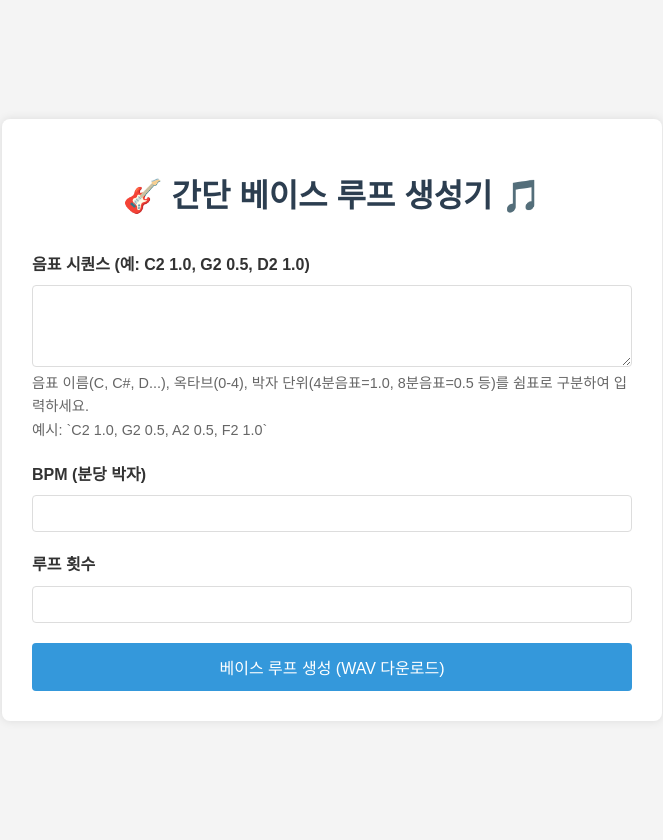
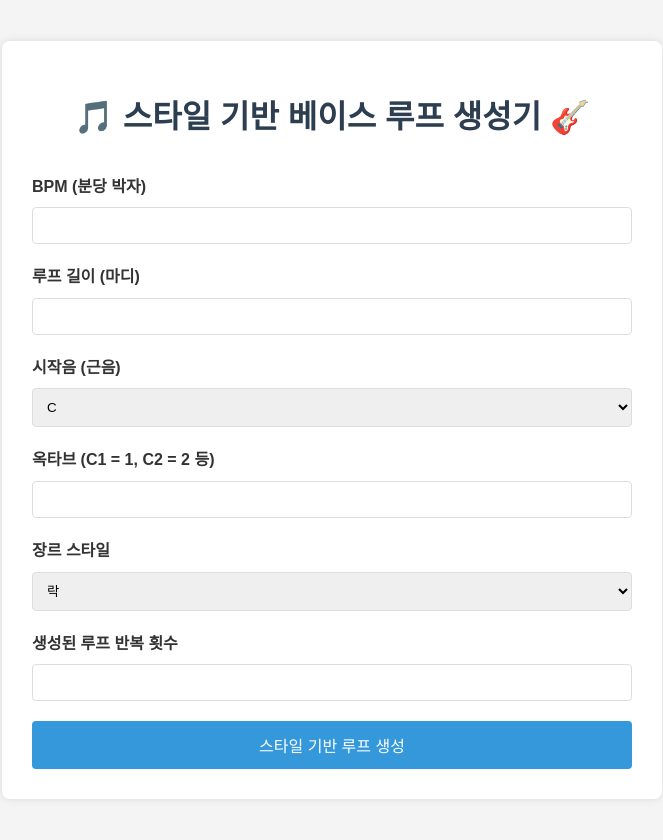
Before and after one commit to alibowbow/baseloop, a Flask app: template templates/index.html in a window 1280 px wide. Shown: the whole page, without its empty margins (308-971 px from the left). Run offline with Flask 3, Linux system fonts and the light colour scheme; the template is opened without the code that fills it, so the values that code supplies are empty.

Commit message:
Update index.html

```diff
--- a/templates/index.html
+++ b/templates/index.html
@@ -3,7 +3,7 @@
 <head>
     <meta charset="UTF-8">
     <meta name="viewport" content="width=device-width, initial-scale=1.0">
-    <title>간단 베이스 루프 생성기</title>
+    <title>스타일 기반 베이스 루프 생성기</title>
     <style>
         body {
             font-family: Arial, sans-serif;
@@ -39,18 +39,13 @@
             font-weight: bold;
         }
         input[type="number"],
-        textarea {
+        select {
             width: 100%;
             padding: 10px;
             margin-bottom: 20px;
             border: 1px solid #ddd;
             border-radius: 4px;
-            box-sizing: border-box; /* 패딩이 width에 포함되도록 */
-        }
-        textarea {
-            resize: vertical; /* 수직으로만 크기 조절 허용 */
-            min-height: 80px;
-            font-family: monospace; /* 고정폭 글꼴로 입력 용이 */
+            box-sizing: border-box;
         }
         button {
             background-color: #3498db;
@@ -65,32 +60,41 @@
         button:hover {
             background-color: #2980b9;
         }
-        .note-format-info {
-            font-size: 0.9em;
-            color: #666;
-            margin-top: -15px;
-            margin-bottom: 20px;
-        }
     </style>
 </head>
 <body>
     <div class="container">
-        <h1>🎸 간단 베이스 루프 생성기 🎵</h1>
-        <form action="/generate_bass" method="post">
-            <label for="notes_sequence_input">음표 시퀀스 (예: C2 1.0, G2 0.5, D2 1.0)</label>
-            <textarea id="notes_sequence_input" name="notes_sequence_input" rows="4">{{ default_notes }}</textarea>
-            <p class="note-format-info">
-                음표 이름(C, C#, D...), 옥타브(0-4), 박자 단위(4분음표=1.0, 8분음표=0.5 등)를 쉼표로 구분하여 입력하세요.<br>
-                예시: `C2 1.0, G2 0.5, A2 0.5, F2 1.0`
-            </p>
-
+        <h1>🎵 스타일 기반 베이스 루프 생성기 🎸</h1>
+        <form action="/generate_styled_bass" method="post">
             <label for="bpm_input">BPM (분당 박자)</label>
             <input type="number" id="bpm_input" name="bpm_input" value="{{ default_bpm }}" min="30" max="240">
 
-            <label for="num_loops_input">루프 횟수</label>
+            <label for="length_input">루프 길이 (마디)</label>
+            <input type="number" id="length_input" name="length_input" value="{{ default_length }}" min="1" max="16">
+
+            <label for="key_note_input">시작음 (근음)</label>
+            <select id="key_note_input" name="key_note_input">
+                {% for note in ['C', 'C#', 'D', 'D#', 'E', 'F', 'F#', 'G', 'G#', 'A', 'A#', 'B'] %}
+                    <option value="{{ note }}" {% if default_key_note == note %}selected{% endif %}>{{ note }}</option>
+                {% endfor %}
+            </select>
+
+            <label for="octave_input">옥타브 (C1 = 1, C2 = 2 등)</label>
+            <input type="number" id="octave_input" name="octave_input" value="{{ default_octave }}" min="0" max="4">
+
+            <label for="genre_input">장르 스타일</label>
+            <select id="genre_input" name="genre_input">
+                <option value="rock" {% if default_genre == 'rock' %}selected{% endif %}>락</option>
+                <option value="funk" {% if default_genre == 'funk' %}selected{% endif %}>펑크</option>
+                <option value="pop" {% if default_genre == 'pop' %}selected{% endif %}>팝</option>
+                <option value="jazz" {% if default_genre == 'jazz' %}selected{% endif %}>재즈</option>
+                <option value="random" {% if default_genre == 'random' %}selected{% endif %}>완전 랜덤</option>
+            </select>
+
+            <label for="num_loops_input">생성된 루프 반복 횟수</label>
             <input type="number" id="num_loops_input" name="num_loops_input" value="{{ default_loops }}" min="1" max="100">
 
-            <button type="submit">베이스 루프 생성 (WAV 다운로드)</button>
+            <button type="submit">스타일 기반 루프 생성</button>
         </form>
     </div>
 </body>
```
